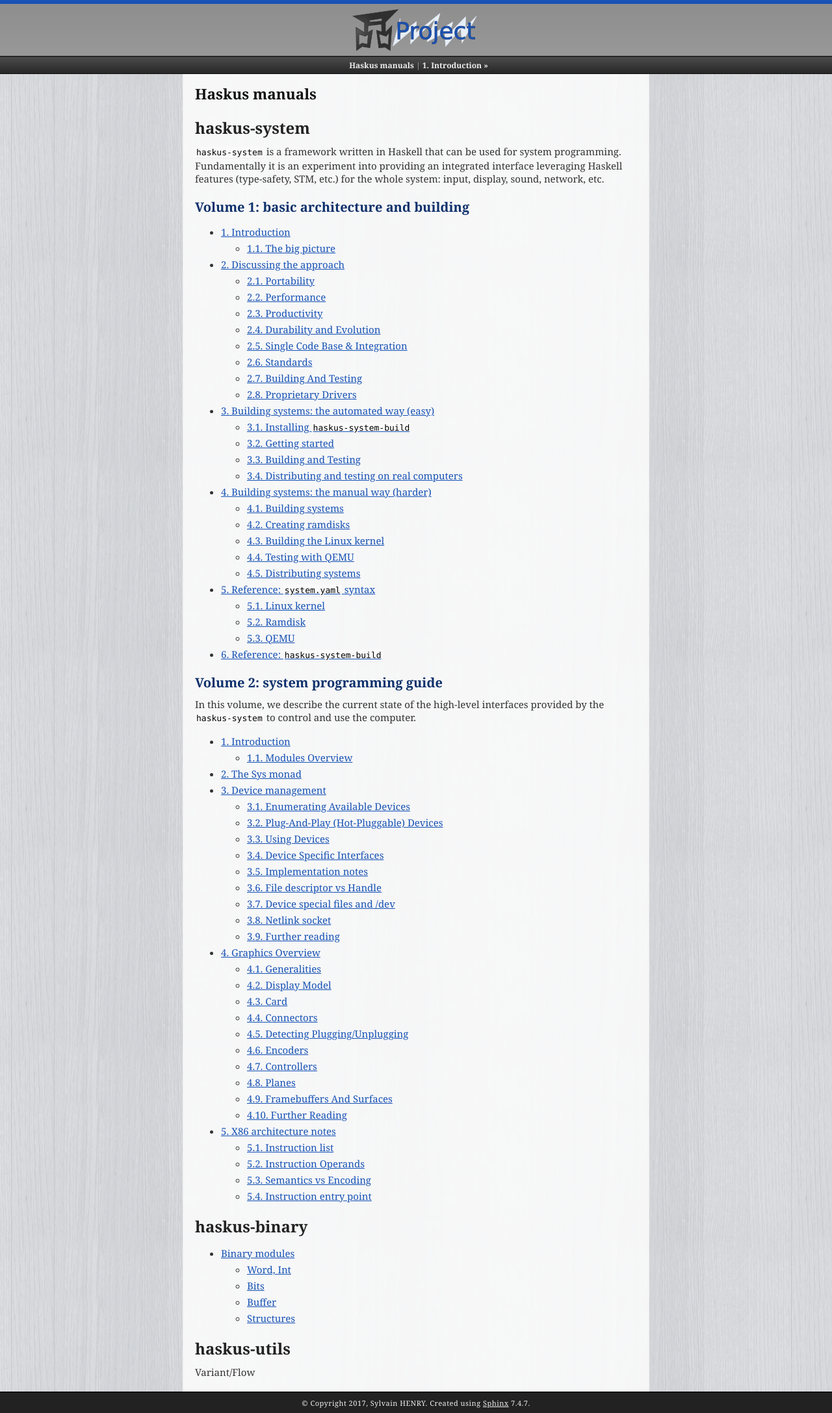
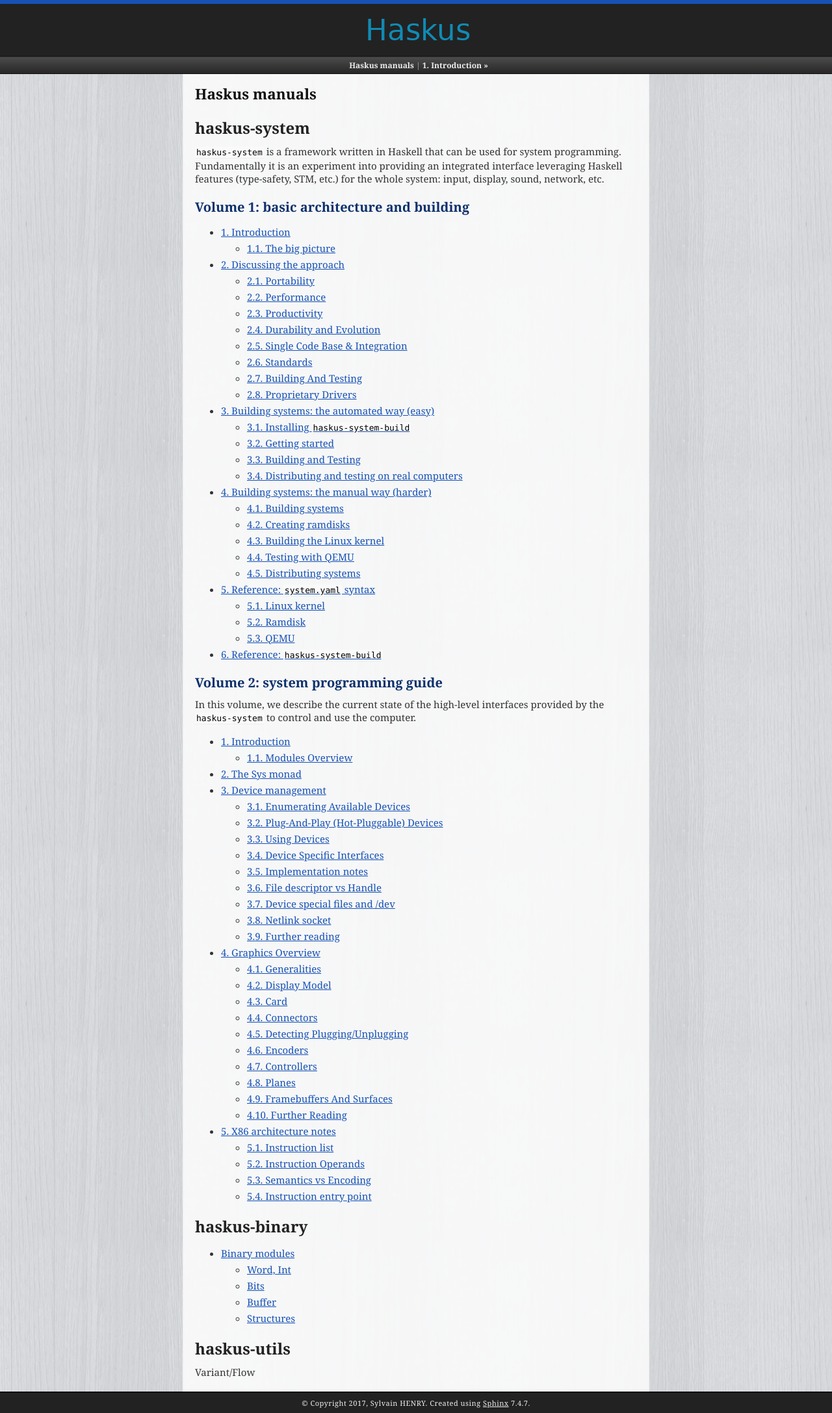
Before and after one commit to haskus/haskus-manual, a Sphinx documentation site: the page built from source/index.rst, in a window 1280 px wide. Shown: the whole page at 65% size. Built offline with Sphinx 7.4.7, drawn with Linux system fonts in a browser that asks for light colours.

Commit message:
Fix style

```diff
--- /dev/null
+++ b/source/_static/style.css
@@ -0,0 +1,5 @@
+@import "scrolls.css";
+
+h1.heading {
+   background: #222;
+}
--- a/source/conf.py
+++ b/source/conf.py
@@ -86,6 +86,9 @@
 # a list of builtin themes.
 #
 html_theme = 'scrolls'
+
+html_logo = None
+html_style = "style.css"
 
 # Theme options are theme-specific and customize the look and feel of a theme
 # further.  For a list of options available for each theme, see the
```
Also changed, not shown: source/_static/logo.png (added).
